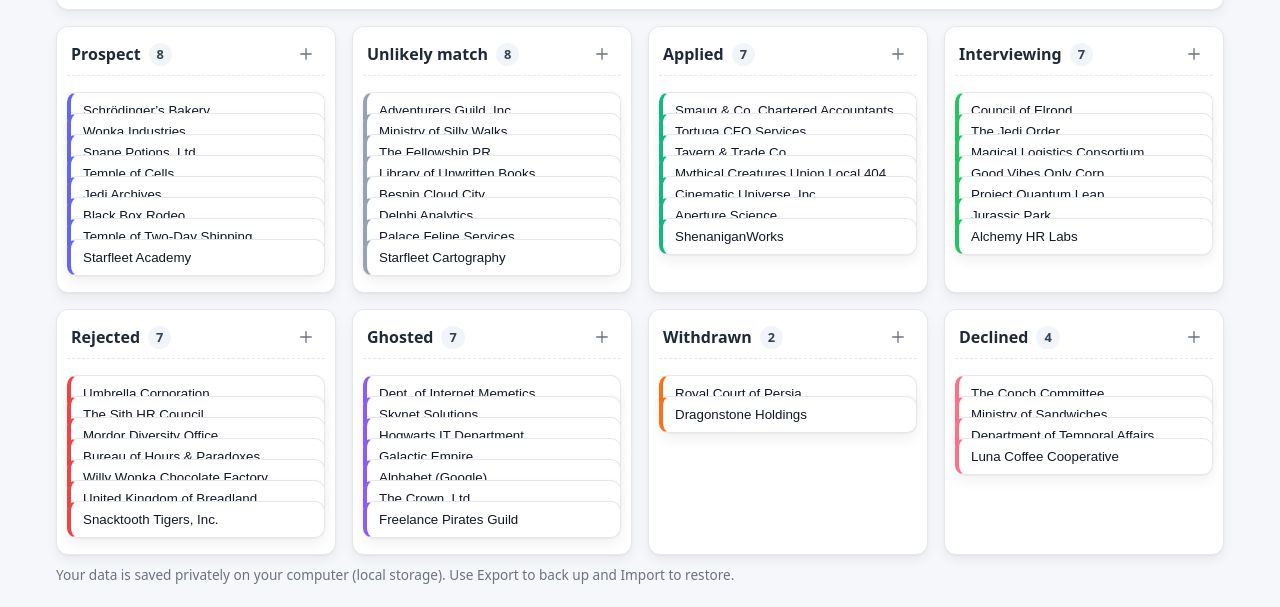
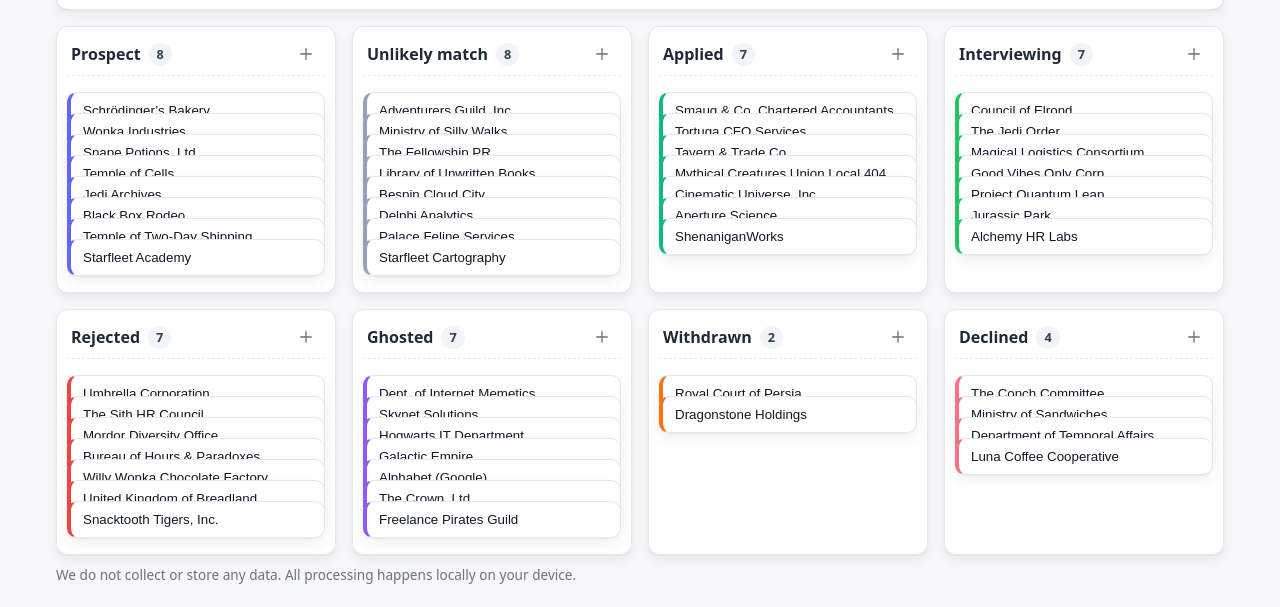
Before and after one commit to sdrasco/jobbee, a plain HTML site: page index.html in a window 1280 px wide. Shown: the part 217-824 px from the top of the page. Drawn offline with Linux system fonts and the light colour scheme.

Commit message:
Update index.html

```diff
--- a/index.html
+++ b/index.html
@@ -313,7 +313,7 @@
 
     <div id="board" class="board" aria-live="polite"></div>
     <p id="emptyState" class="empty">No applications yet. Click <b>Add</b> to create your first entry. <br> Or <a href="job-applications.json" download>download our silly example file</a> and import it to see how things look.</p>
-    <p class="footnote" title="To delete your data:&#10;1) Open your browser's developer tools (press F12).&#10;2) Go to the Application or Storage tab, then Local Storage for this site.&#10;3) Delete jobApplications.v1, jobApplications.columnsCollapsed.v1, and jobApplications.sort.v1, or clear all site data.&#10;You can also run localStorage.removeItem('jobApplications.v1') and similar commands in the console.&#10;This only removes the copy on your computer; nothing is stored on our server.">Your data is saved privately on your computer (local storage). Use Export to back up and Import to restore.</p>
+    <p class="footnote" title="To delete your data:&#10;1) Open your browser's developer tools (press F12).&#10;2) Go to the Application or Storage tab, then Local Storage for this site.&#10;3) Delete jobApplications.v1, jobApplications.columnsCollapsed.v1, and jobApplications.sort.v1, or clear all site data.&#10;You can also run localStorage.removeItem('jobApplications.v1') and similar commands in the console.&#10;This only removes the copy on your computer; nothing is stored on our server.">We do not collect or store any data. All processing happens locally on your device.</p>
   </div>
 
   <!-- Add / Edit Modal -->
```
